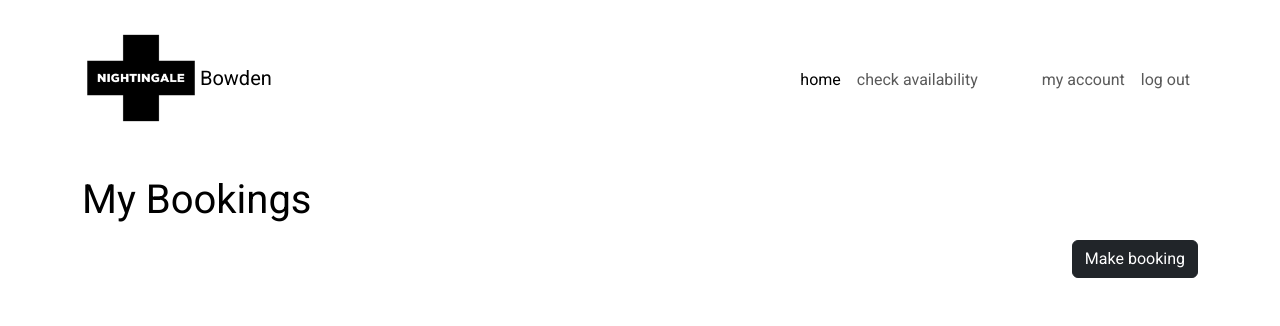
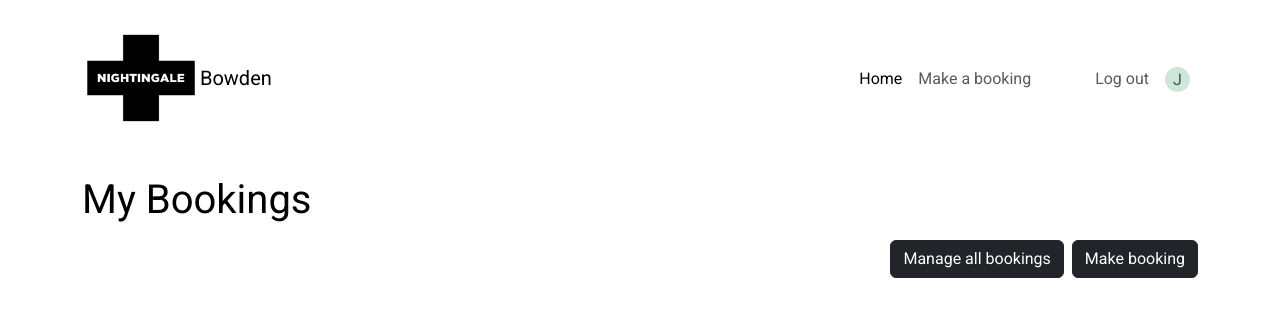
Before and after one commit to laurenchamps/ngbowden-booking, a Flask app: page / in a window 1280 px wide. Shown: the top 326 px of the page. Run offline with Flask 3, Linux system fonts and the light colour scheme; a user stored in the database is signed in; some libraries are stand-ins or nearby versions.

Commit message:
Add link for admin to manage all bookings

```diff
--- a/app.py
+++ b/app.py
@@ -44,26 +44,34 @@ def index():
     """Show user's current bookings"""
     myBookings = db.execute("SELECT * FROM events WHERE user_id=? AND date > datetime('now') ORDER BY date, start_time", session["user_id"])
 
-    return render_template("index.html", bookings=myBookings)
+    # Get user's initial to display in navigation
+    user = db.execute("SELECT * FROM users WHERE id = ?", session["user_id"])
+    name = user[0]["firstname"]
+    initial = name[0]
+    admin = user[0]["is_admin"]
+
+    return render_template("index.html", bookings=myBookings, name=initial, admin=admin)
 
 
 @app.route("/book")
 @login_required
 def book():
-    return render_template("book.html")
+    # Get user's initial to display in navigation
+    user = db.execute("SELECT * FROM users WHERE id = ?", session["user_id"])
+    name = user[0]["firstname"]
+    initial = name[0]
+
+    return render_template("book.html", name=initial)
 
 
 @app.route("/bookings")
 @login_required
 def bookings():
 
-    # Determine if user is admin
+    # Provide access to page if user is admin
     user = db.execute("SELECT * FROM users WHERE id = ?", session["user_id"])
 
-    print(user[0]["is_admin"])
-
     if user[0]["is_admin"] == 1:
-
         # Get all future bookings for all users
         allBookings = db.execute("SELECT * FROM users JOIN events ON users.id = events.user_id WHERE date > datetime('now') ORDER BY date, start_time")
 
--- a/static/styles.css
+++ b/static/styles.css
@@ -29,3 +29,13 @@ img {
 #logo {
     transform: translateY(-2px);
 }
+
+.user-initial {
+    height: 25px;
+    width: 25px;
+    border-radius: 50%;
+    display: inline-block;
+    background-color: #cce6da;
+    text-align: center;
+    padding-top: 1px;
+}
--- a/templates/bookings.html
+++ b/templates/bookings.html
@@ -8,7 +8,7 @@
 
 {% block main %}
 <div class="container">
-    <h1 class="mt-3">All Bookings</h1>
+    <h1 class="mt-3 mb-5">All bookings</h1>
     <table class="table">
         <thead>
             <tr>
--- a/templates/index.html
+++ b/templates/index.html
@@ -10,6 +10,9 @@
 <div class="container">
     <h1 class="mt-3">My Bookings</h1>
     <div class="d-flex justify-content-end mt-3 mb-5">
+        {% if admin %}
+        <a href="/bookings" class="btn btn-dark me-2">Manage all bookings</a>
+        {% endif %}
         <a href="/book" class="btn btn-dark">Make booking</a>
     </div>
     <table class="table">
--- a/templates/navigation.html
+++ b/templates/navigation.html
@@ -14,16 +14,16 @@
             {% if session["user_id"] %}
                 <ul class="navbar-nav ms-auto">
                     <li class="nav-item">
-                        <a href="/" class="nav-link active">home</a>
+                        <a href="/" class="nav-link active">Home</a>
                     </li>
                     <li class="nav-item me-5">
-                        <a href="#" class="nav-link">check availability</a>
+                        <a href="/book" class="nav-link">Make a booking</a>
                     </li>
                     <li class="nav-item">
-                        <a href="#" class="nav-link">my account</a>
+                        <a href="/logout" class="nav-link">Log out</a>
                     </li>
                     <li class="nav-item">
-                        <a href="#" class="nav-link">log out</a>
+                        <a href="#" class="nav-link"><div class="user-initial">{{ name }}</div></a>
                     </li>
                 </ul>
             {% endif %}
```
